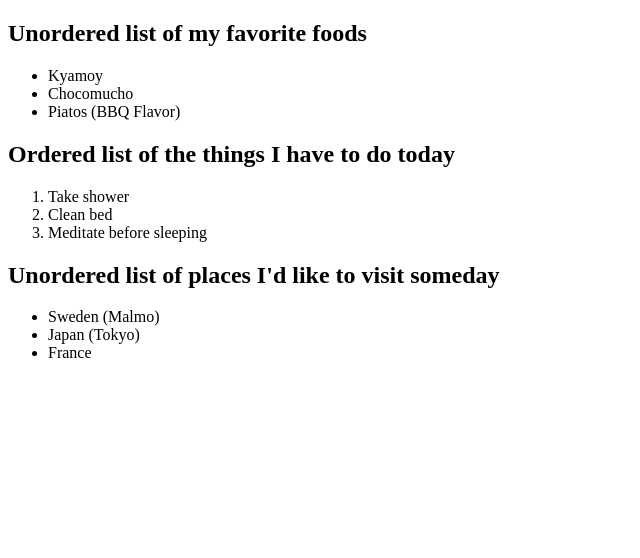
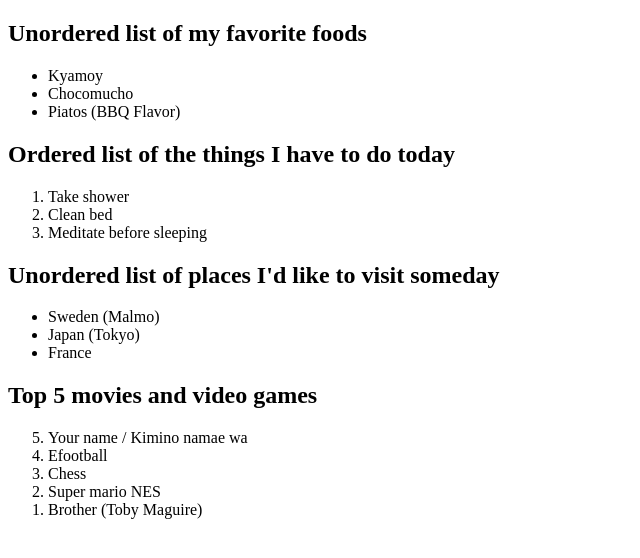
Before and after one commit to WenardKen57/odin-project, a plain HTML site: page lists/index.html in a window 1280 px wide. Shown: the whole page, without its empty margins (0-640 px from the left). Drawn offline with Linux system fonts and the light colour scheme.

Commit message:
Add top 5 movies and video games

```diff
--- a/lists/index.html
+++ b/lists/index.html
@@ -26,5 +26,14 @@
       <li>France </li>
     </ul>
 
+    <h2>Top 5 movies and video games</h2>
+    <ol reversed>
+      <li>Your name / Kimino namae wa</li>
+      <li>Efootball</li>
+      <li>Chess</li>
+      <li>Super mario NES</li>
+      <li>Brother (Toby Maguire)</li>
+    </ol>
+
   </body>
 </html>
```
